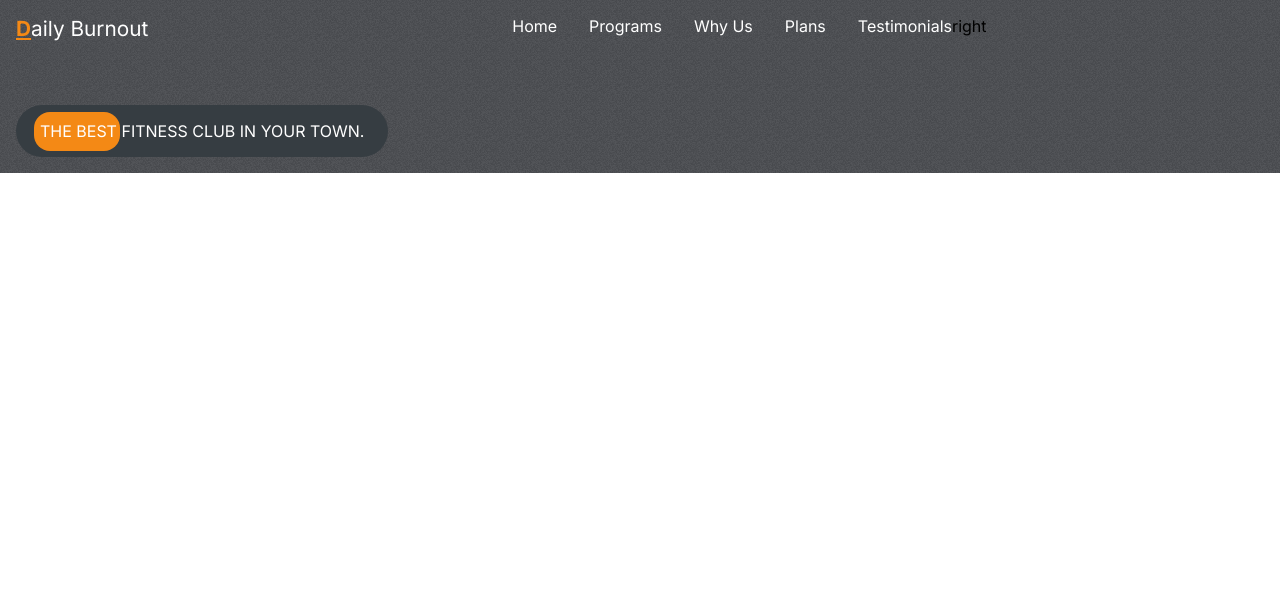
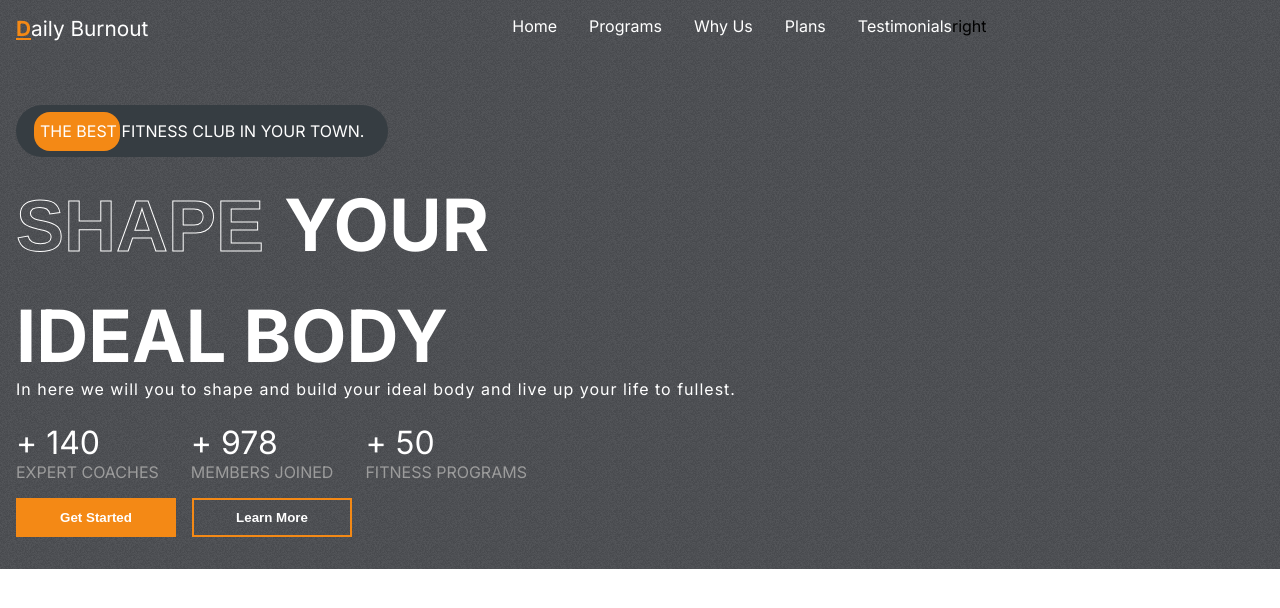
Before and after one commit to deepaksnegi/daily-burnout, a React (Vite) app: page / in a window 1280 px wide. Shown: the top 608 px of the page. Built offline with nearby package versions, Linux system fonts and the light colour scheme.

Commit message:
completed hero section

```diff
--- a/src/App.css
+++ b/src/App.css
@@ -7,6 +7,24 @@
   gap: 6rem;
   overflow: hidden;
 }
+
 ::-webkit-scrollbar {
   display: none;
 }
+
+.stoke {
+  color: transparent;
+  font-family: Arial, Helvetica, sans-serif;
+  -webkit-text-stroke-width: 1px;
+  -webkit-text-stroke-color: white;
+}
+
+button {
+  background-color: white;
+  padding: 0.5rem;
+  font-weight: bold;
+  border: 4px;
+  border: 4px solid transparent;
+  transition: 300ms all;
+  cursor: pointer;
+}
--- a/src/App.tsx
+++ b/src/App.tsx
@@ -1,5 +1,5 @@
 import "./App.css";
-import Hero from "./components/header/Hero/Hero";
+import Hero from "./components/Hero/Hero";
 
 function App() {
   return (
--- /dev/null
+++ b/src/components/Hero/Hero.tsx
@@ -0,0 +1,57 @@
+import React from "react";
+import Header from "../header/Header";
+import "./hero.css";
+
+type Props = {};
+
+const Hero = (props: Props) => {
+  return (
+    <div className="hero">
+      <div className="hero-left">
+        <Header />
+        <div className="tag-line">
+          <div></div>
+          <span>The best fitness club in your town.</span>
+        </div>
+
+        <div className="headline">
+          <div className="headline-first">
+            <span className="stoke">Shape </span>
+            <span>Your</span>
+          </div>
+          <div className="headline-second">
+            <span>Ideal Body</span>
+          </div>
+
+          <div className="headline-info">
+            In here we will you to shape and build your ideal body and live up
+            your life to fullest.
+          </div>
+        </div>
+
+        <div className="progress-numbers">
+          <div>
+            <span>+ 140</span> <span>Expert Coaches</span>
+          </div>
+          <div>
+            <span>+ 978</span>
+            <span>Members Joined</span>
+          </div>
+          <div>
+            <span>+ 50</span>
+            <span>Fitness Programs</span>
+          </div>
+        </div>
+
+        <div className="hero-buttons">
+          <button>Get Started</button>
+          <button>Learn More</button>
+        </div>
+      </div>
+
+      <div className="hero-right">right</div>
+    </div>
+  );
+};
+
+export default Hero;
--- /dev/null
+++ b/src/components/Hero/hero.css
@@ -0,0 +1,91 @@
+.hero {
+  display: flex;
+  justify-content: space-between;
+  padding: 1rem;
+}
+
+.hero-left {
+  flex: 3;
+}
+
+.hero-right {
+  flex: 1;
+}
+
+.tag-line {
+  margin-top: 4rem;
+  border-radius: 4rem;
+  background-color: #363d42;
+  width: fit-content;
+  padding: 1rem 1.5rem;
+  text-transform: uppercase;
+  color: white;
+  position: relative;
+  display: flex;
+  align-items: center;
+}
+
+.tag-line > span {
+  z-index: 2;
+}
+
+.tag-line > div {
+  position: absolute;
+  left: 1.1rem;
+  height: 75%;
+  width: 5.4rem;
+  border-radius: 1rem;
+  background-color: var(--orange);
+  z-index: 1;
+}
+
+.headline {
+  font-size: 4.5rem;
+  color: white;
+  font-weight: bold;
+  text-transform: uppercase;
+  margin: 1.5rem 0;
+}
+
+.headline-first {
+  margin-bottom: 1.5rem;
+}
+
+.progress-numbers {
+  display: flex;
+  gap: 2rem;
+}
+
+.progress-numbers div {
+  display: flex;
+  flex-direction: column;
+}
+
+.progress-numbers div span:first-child {
+  font-size: 2rem;
+  color: white;
+}
+
+.progress-numbers div span:last-child {
+  color: var(--gray);
+  text-transform: uppercase;
+}
+
+.hero-buttons {
+  display: flex;
+  gap: 1rem;
+  margin: 1rem 0;
+}
+
+.hero-buttons :first-child {
+  color: white;
+  background-color: var(--orange);
+  width: 10rem;
+}
+
+.hero-buttons :last-child {
+  color: white;
+  background-color: transparent;
+  width: 10rem;
+  border: 2px solid var(--orange);
+}
--- a/src/components/header/Hero/Hero.tsx
+++ /dev/null
@@ -1,22 +0,0 @@
-import React from "react";
-import Header from "../Header";
-import "./hero.css";
-
-type Props = {};
-
-const Hero = (props: Props) => {
-  return (
-    <div className="hero">
-      <div className="hero-left">
-        <Header />
-        <div className="tag-line">
-          <div></div>
-          <span>The best fitness club in your town.</span>
-        </div>
-      </div>
-      <div className="hero-right">right</div>
-    </div>
-  );
-};
-
-export default Hero;
--- a/src/components/header/Hero/hero.css
+++ /dev/null
@@ -1,40 +0,0 @@
-.hero {
-  display: flex;
-  justify-content: space-between;
-  padding: 1rem;
-}
-
-.hero-left {
-  flex: 3;
-}
-
-.hero-right {
-  flex: 1;
-}
-
-.tag-line {
-  margin-top: 4rem;
-  border-radius: 4rem;
-  background-color: #363d42;
-  width: fit-content;
-  padding: 1rem 1.5rem;
-  text-transform: uppercase;
-  color: white;
-  position: relative;
-  display: flex;
-  align-items: center;
-}
-
-.tag-line > span {
-  z-index: 2;
-}
-
-.tag-line > div {
-  position: absolute;
-  left: 1.1rem;
-  height: 75%;
-  width: 5.4rem;
-  border-radius: 1rem;
-  background-color: var(--orange);
-  z-index: 1;
-}
--- a/src/components/header/header.css
+++ b/src/components/header/header.css
@@ -30,3 +30,11 @@
   cursor: pointer;
   color: var(--orange);
 }
+
+.headline-info {
+  font-size: 1rem;
+  text-transform: none;
+  font-weight: 200;
+  letter-spacing: 1px;
+  width: 80%;
+}
```
